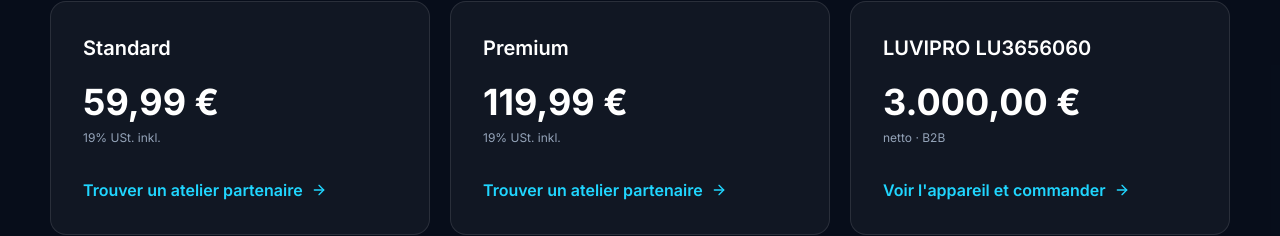
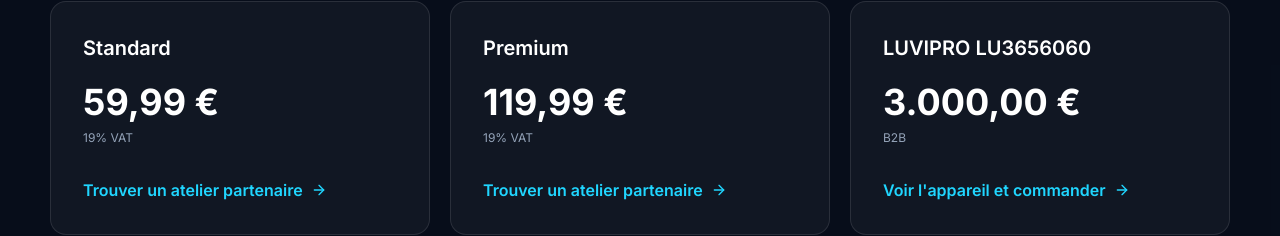
Before and after one commit to Diaa6969/luvipro-website, a Next.js app: page /fr in a window 1280 px wide. Shown: the part 1460-1696 px from the top of the page. Built offline with nearby package versions, Linux system fonts and the light colour scheme.

Commit message:
Preserve subpage navigation in language selector and remove stray German tax labels from localized pricing cards

```diff
--- a/src/components/international/european-home.tsx
+++ b/src/components/international/european-home.tsx
@@ -11,7 +11,7 @@ const panel = "rounded-2xl border border-white/10 bg-white/[0.045] p-6 transitio
 const primary = "inline-flex min-h-12 items-center justify-center gap-2 rounded-full bg-pulse px-6 py-3 font-semibold text-obsidian transition hover:bg-frost";
 const secondary = "inline-flex min-h-12 items-center justify-center gap-2 rounded-full border border-pulse/40 bg-pulse/10 px-6 py-3 font-semibold text-white transition hover:border-pulse";
 
-export function EuropeanHeader({ locale }: { locale: SiteLocale }) {
+export function EuropeanHeader({ locale, section }: { locale: SiteLocale; section?: "products" | "reports" | "workshops" | "contact" | "app" }) {
   const t = siteTranslation(locale);
   const items = [
     [t.navHome, localeHome(locale)],
@@ -28,7 +28,7 @@ export function EuropeanHeader({ locale }: { locale: SiteLocale }) {
           {items.map(([text,href]) => <Link href={href} key={href} className="text-sm text-slate-200 transition hover:text-pulse">{text}</Link>)}
         </nav>
         <div className="flex shrink-0 items-center gap-3">
-          <LanguagePicker current={locale} compact />
+          <LanguagePicker current={locale} section={section} compact />
           <details className="relative xl:hidden">
             <summary className="cursor-pointer list-none rounded-xl border border-white/20 bg-white/10 px-3 py-3 text-sm text-white [&::-webkit-details-marker]:hidden" aria-label="Open menu">
               ☰
@@ -119,9 +119,9 @@ export function EuropeanHome({ locale }: { locale: SiteLocale }) {
           <h2 className="text-3xl font-semibold sm:text-4xl">{t.prices}</h2>
           <div className="mt-9 grid gap-5 md:grid-cols-3">
             {[
-              ["Standard","59,99 €","19% USt. inkl."],
-              ["Premium","119,99 €","19% USt. inkl."],
-              ["LUVIPRO LU3656060","3.000,00 €","netto · B2B"],
+              ["Standard","59,99 €","19% VAT"],
+              ["Premium","119,99 €","19% VAT"],
+              ["LUVIPRO LU3656060","3.000,00 €","B2B"],
             ].map(([label,amount,tax])=>
               <div key={label} className={panel}>
                 <p className="text-xl font-semibold">{label}</p>
@@ -164,7 +164,7 @@ export function EuropeanInner({ locale, section }: { locale: SiteLocale; section
   return (
     <main lang={locale} dir={locale === "ar" ? "rtl" : "ltr"} className="cinematic-page min-h-screen bg-obsidian text-white">
       <DocumentLanguage locale={locale} />
-      <EuropeanHeader locale={locale} />
+      <EuropeanHeader locale={locale} section={section} />
       <section className="section-shell min-h-[65vh] pb-20 pt-16 sm:pt-24">
         <Link href={localeHome(locale)} className="text-sm text-pulse hover:text-white">← {t.back}</Link>
         <p className="mt-12 text-xs font-semibold uppercase tracking-widest text-pulse">LUVIPRO</p>
```
